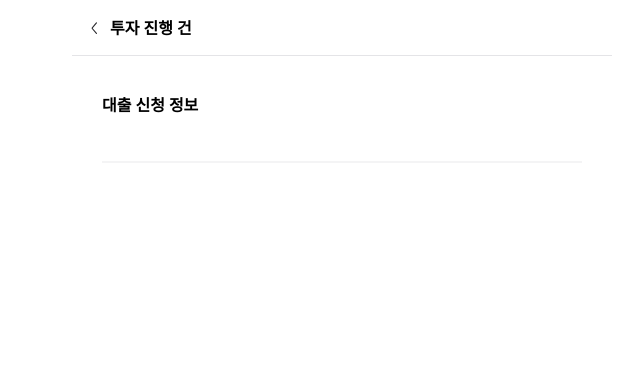
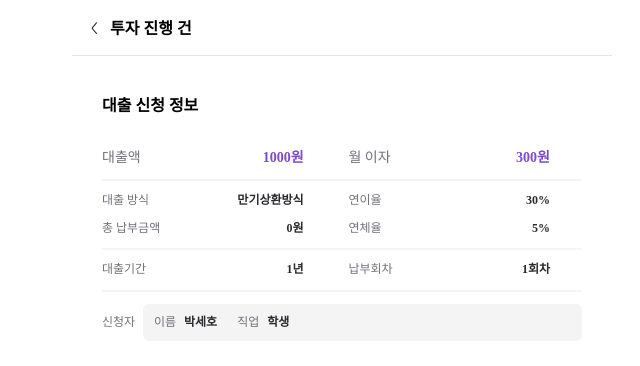
Before and after one commit to Damborghinii/Damborghinii-Client, a React (Vite) app: page /investment/1 in a window 1280 px wide. Shown: the top 366 px of the page, without its empty margins (298-938 px from the left). Built offline with nearby package versions, Linux system fonts and the light colour scheme.

Commit message:
feature/#15: 대출신청정보 카드 UI 구현

```diff
--- a/src/pages/invesetment/InvestmentInfo.tsx
+++ b/src/pages/invesetment/InvestmentInfo.tsx
@@ -2,16 +2,32 @@ import styled from "@emotion/styled";
 
 import { SubTopBar } from "@components/common/topBar/SubTopBar";
 import { useParams } from "react-router-dom";
-import { LoanInfoCard } from "./_components/LoanInfoCard";
+import { LoanInfoCard, LoanInfoProps } from "./_components/LoanInfoCard";
 
 export const InvestmentInfo = () => {
   const { investmentId } = useParams();
   console.log(investmentId);
+
+  const DUMMY_LOAN: LoanInfoProps = {
+    loanAmount: "1000원",
+    monthlyInterest: "300원",
+    repaymentMethod: "만기상환방식",
+    annualInterestRate: "30%",
+    totalRepaymentAmount: "0원",
+    delinquencyRate: "5%",
+    loanPeriod: "1년",
+    repaymentRounds: "1회차",
+    applicant: {
+      name: "박세호",
+      job: "학생",
+    },
+  };
+
   return (
     <>
       <SubTopBar title={"투자 진행 건"} />
       <Wrapper>
-        <LoanInfoCard />
+        <LoanInfoCard {...DUMMY_LOAN} />
       </Wrapper>
     </>
   );
--- a/src/pages/invesetment/_components/LoanInfoCard.tsx
+++ b/src/pages/invesetment/_components/LoanInfoCard.tsx
@@ -5,14 +5,96 @@ import { HorizontalDivider } from "@components/common/horizontalDivider/Horizont
 
 import { InvestmentTitle } from "./InvestmentTitle";
 
-export const LoanInfoCard = () => {
+export interface LoanInfoProps {
+  loanAmount: string;
+  monthlyInterest: string;
+  repaymentMethod: string;
+  annualInterestRate: string;
+  totalRepaymentAmount: string;
+  delinquencyRate: string;
+  loanPeriod: string;
+  repaymentRounds: string;
+  applicant: {
+    name: string;
+    job: string;
+  };
+}
+
+export const LoanInfoCard = (props: LoanInfoProps) => {
   return (
     <Wrapper>
       <InvestmentTitle text="대출 신청 정보" />
       <InfoWrapper>
+        <RowWrapper>
+          <CardTextWrapper>
+            <CardMainTitle>대출액</CardMainTitle>
+            <CardMainContent>{props.loanAmount}</CardMainContent>
+          </CardTextWrapper>
+          <CardTextWrapper>
+            <CardMainTitle>월 이자</CardMainTitle>
+            <CardMainContent>{props.monthlyInterest}</CardMainContent>
+          </CardTextWrapper>
+        </RowWrapper>
+        <Spacer height="0.75rem" />
+        <HorizontalDivider />
+
+        <Spacer height="0.75rem" />
+
+        <RowWrapper>
+          <CardTextWrapper>
+            <CardSubTitle>대출 방식</CardSubTitle>
+            <CardSubContent>{props.repaymentMethod}</CardSubContent>
+          </CardTextWrapper>
+          <CardTextWrapper>
+            <CardSubTitle>연이율</CardSubTitle>
+            <CardSubContent>{props.annualInterestRate}</CardSubContent>
+          </CardTextWrapper>
+        </RowWrapper>
+
+        <Spacer height="0.75rem" />
+
+        <RowWrapper>
+          <CardTextWrapper>
+            <CardSubTitle>총 납부금액</CardSubTitle>
+            <CardSubContent>{props.totalRepaymentAmount}</CardSubContent>
+          </CardTextWrapper>
+          <CardTextWrapper>
+            <CardSubTitle>연체율</CardSubTitle>
+            <CardSubContent>{props.delinquencyRate}</CardSubContent>
+          </CardTextWrapper>
+        </RowWrapper>
+
         <Spacer height="0.75rem" />
         <HorizontalDivider />
         <Spacer height="0.75rem" />
+
+        <RowWrapper>
+          <CardTextWrapper>
+            <CardSubTitle>대출기간</CardSubTitle>
+            <CardSubContent>{props.loanPeriod}</CardSubContent>
+          </CardTextWrapper>
+          <CardTextWrapper>
+            <CardSubTitle>납부회차</CardSubTitle>
+            <CardSubContent>{props.repaymentRounds}</CardSubContent>
+          </CardTextWrapper>
+        </RowWrapper>
+
+        <Spacer height="0.75rem" />
+        <HorizontalDivider />
+        <Spacer height="0.75rem" />
+
+        <ApplicantWrapper>
+          <CardSubTitle>신청자</CardSubTitle>
+          <ApplicantDetailInfo>
+            <CardSubTitle>이름</CardSubTitle>
+            <Spacer height="100%" width="0.5rem" />
+            <CardSubContent>{props.applicant.name}</CardSubContent>
+            <Spacer height="100%" width="1.25rem" />
+            <CardSubTitle>직업</CardSubTitle>
+            <Spacer height="100%" width="0.5rem" />
+            <CardSubContent>{props.applicant.job}</CardSubContent>
+          </ApplicantDetailInfo>
+        </ApplicantWrapper>
       </InfoWrapper>
     </Wrapper>
   );
@@ -29,9 +111,56 @@ const Wrapper = styled.div`
 
 const InfoWrapper = styled.div``;
 
-const MainTextWrapper = styled.div`
+const ApplicantWrapper = styled.div`
+  width: 100%;
   display: flex;
-  gap: 2.5rem;
+  align-items: center;
+  gap: 0.5rem;
 `;
 
-// const;
+const ApplicantDetailInfo = styled.div`
+  display: flex;
+  align-items: center;
+  padding: 0.675rem;
+  flex: 1;
+  background-color: ${({ theme }) => theme.color.neutral.B00};
+  border-radius: 0.375rem;
+`;
+
+const CardSubTitle = styled.h2`
+  ${({ theme }) => theme.typography["small1-3"]};
+  color: ${({ theme }) => theme.color.neutral.B40};
+`;
+
+const CardSubContent = styled.h2`
+  ${({ theme }) => theme.typography["small1-2"]};
+  color: ${({ theme }) => theme.color.neutral.B70};
+`;
+
+const CardTextWrapper = styled.div`
+  width: 45%;
+  display: flex;
+  align-items: center;
+  justify-content: space-between;
+`;
+
+const RowWrapper = styled.div`
+  width: 100%;
+
+  display: flex;
+  align-items: center;
+
+  gap: 10%;
+  padding-right: 2rem;
+`;
+
+const CardMainTitle = styled.h1`
+  ${({ theme }) => theme.typography["body2-3"]};
+
+  color: ${({ theme }) => theme.color.neutral.B40};
+`;
+
+const CardMainContent = styled.h1`
+  ${({ theme }) => theme.typography["body2-2"]};
+  color: ${({ theme }) => theme.color.primary.P60};
+`;
```
